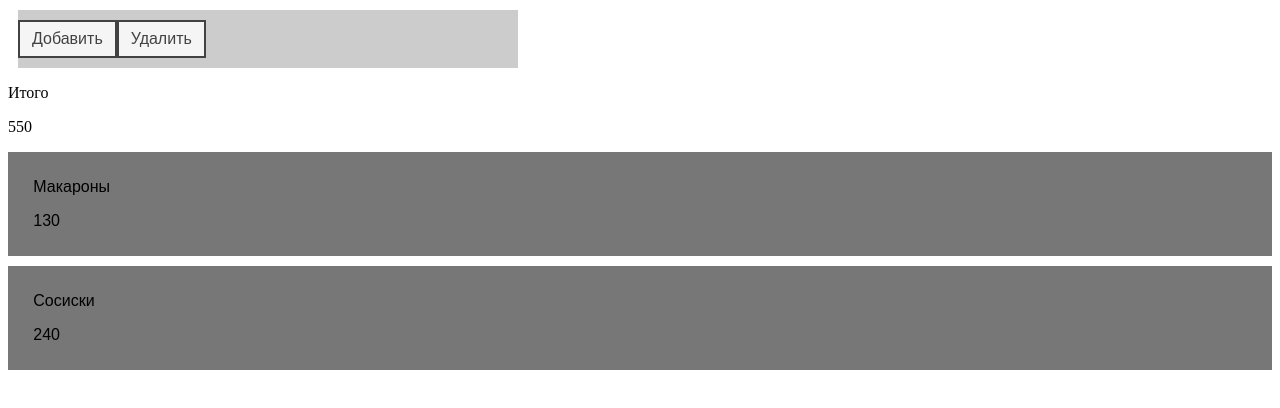
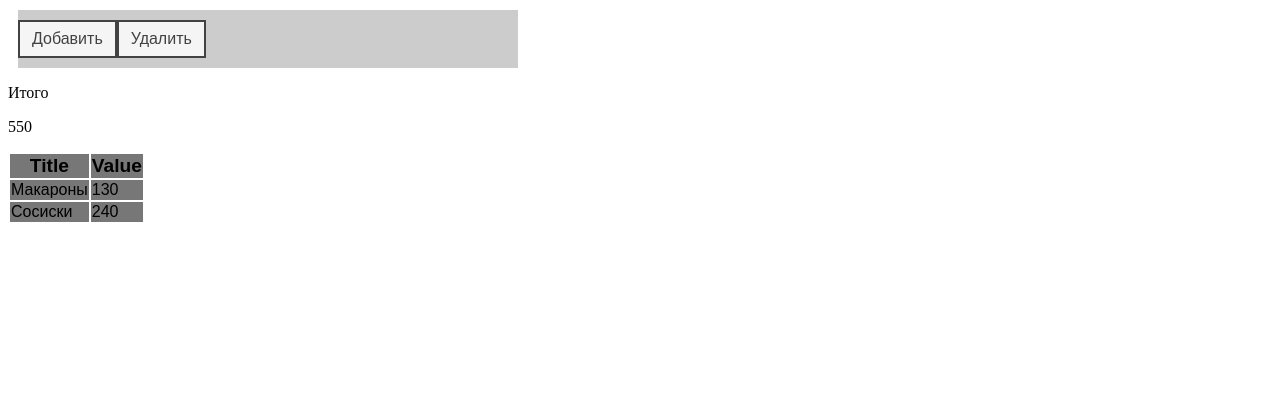
Before and after one commit to vgsnv/MgmArticles, a React app: page / in a window 1280 px wide. Shown: the top 408 px of the page. Built offline with nearby package versions, Linux system fonts and the light colour scheme; the HTML template or start-up script is replaced by a standard one.

Commit message:
add articleListHeader

```diff
--- a/src/components/App.tsx
+++ b/src/components/App.tsx
@@ -20,12 +20,18 @@ class App extends React.Component<{}, {}> {
       id: '19df4', title: 'Макароны', value: 130
     }, {
       id: '19df3', title: 'Сосиски', value: 240
-    }]
+    }];
+
+    const articlesList = {
+      articles: articles,
+      onClickTitle: () => {console.log('Order by Title')},
+      onClickValue: () => {console.log('Order by Value')},
+    }
 
     return(<div>
       <ControlPanel {...controlPanel}/>
       <SummaryPanel {...summary}/>
-      <ArticleList articles = {articles}/>
+      <ArticleList {...articlesList}/>
     </div>);
   }
 
--- a/src/components/ArticleList/Article/Article.styl
+++ b/src/components/ArticleList/Article/Article.styl
@@ -1,15 +1,10 @@
-#article
+.article
   font-family sans-serif
-  width 96%
   background-color #777
-  padding 10px 2%
   margin 10px 0
 
-#artilce-title
-  display inline-block
-  width 50%
+.artilce-title
+  text-align left
 
-#artilce-value
-  display inline-block
+.artilce-value
   text-align right
-  width 50%
--- a/src/components/ArticleList/Article/Article.tsx
+++ b/src/components/ArticleList/Article/Article.tsx
@@ -22,10 +22,9 @@ export class ArticleBox extends React.Component<Props, State> {
       value
     } = this.props
 
-    return(<div id={css.article}>
-      <p id={css.artilceTitle}>{title}</p>
-      <p id={css.artilceValue}>{value}</p>
-    </div>);
+    return(<tr className={css.article}>
+      <td className={css.artilceTitle} >{title}</td><td className={css.artilceValue}>{value}</td>
+    </tr>);
 
   };
 };
--- a/src/components/ArticleList/ArticleList.tsx
+++ b/src/components/ArticleList/ArticleList.tsx
@@ -2,6 +2,7 @@ import * as React from 'react';
 import * as css from './ArticleList.styl';
 
 import { ArticleBox} from './Article/Article';
+import { ArticleListHeader } from './ArticleListHeader/ArticleListHeader'
 
 interface Article{
   id: string;
@@ -10,7 +11,9 @@ interface Article{
 }
 
 interface Props{
-  articles: Array<Article>
+  articles: Array<Article>,
+  onClickTitle: () => void,
+  onClickValue: () => void,
 };
 
 interface State{
@@ -37,9 +40,19 @@ export class ArticleList extends React.Component<Props, State> {
 
     console.log('ArticleList props', this.props);
 
-    return(<div id={css.articleList}>
-      {this.getArticles()}
-    </div>);
+    const getArticles = this.getArticles();
+
+    const {
+      onClickTitle,
+      onClickValue
+    } = this.props
+
+    return(<table id={css.articleList}>
+      <ArticleListHeader
+        onClickHeadTitle = {onClickTitle}
+        onClickHeadValue = {onClickValue}/>
+      <tbody>{getArticles}</tbody>
+    </table>);
 
   };
 };
--- /dev/null
+++ b/src/components/ArticleList/ArticleListHeader/ArticleListHeader.styl
@@ -0,0 +1,8 @@
+#articleListHeader
+  font-family sans-serif
+  font-size 1.2em
+  width 96%
+  background-color #777
+  padding 10px 2%
+  margin 10px 0
+  cursor pointer
--- /dev/null
+++ b/src/components/ArticleList/ArticleListHeader/ArticleListHeader.tsx
@@ -0,0 +1,29 @@
+import * as React from 'react';
+import * as css from './ArticleListHeader.styl';
+
+interface Props{
+  onClickHeadTitle: () => void;
+  onClickHeadValue: () => void;
+};
+
+interface State{
+
+};
+
+export class ArticleListHeader extends React.Component<Props, State> {
+
+  render(){
+
+    console.log('ArticleListHeader props', this.props);
+
+    const {
+      onClickHeadTitle,
+      onClickHeadValue
+    } = this.props
+
+    return(<thead id={css.articleListHeader}>
+      <tr><th onClick={onClickHeadTitle} >Title</th><th onClick={onClickHeadValue} >Value</th></tr>
+    </thead>);
+
+  };
+};
```
